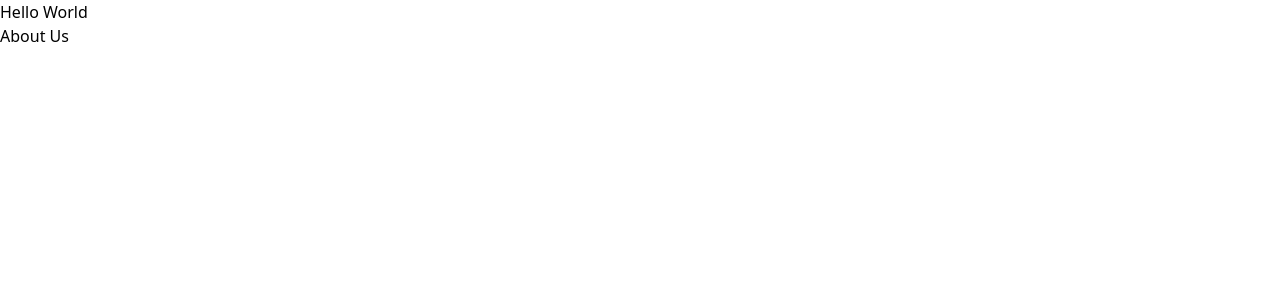
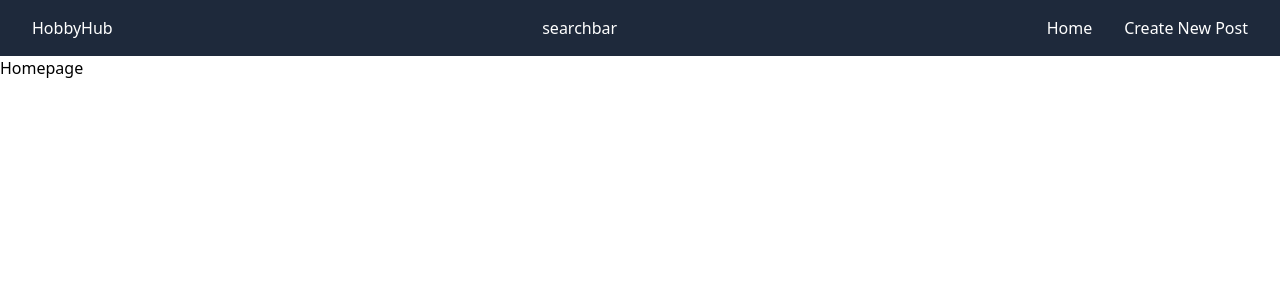
Before and after one commit to cmendez20/HobbyHub, a React (Vite) app: page / in a window 1280 px wide. Shown: the top 300 px of the page. Built offline with nearby package versions, Linux system fonts and the light colour scheme.

Commit message:
feat: add nested navbar with react router outlet

```diff
--- /dev/null
+++ b/src/app/pages/CreatePost.jsx
@@ -0,0 +1,9 @@
+const CreatePost = () => {
+  return (
+    <div>
+      <p>Creat post</p>
+    </div>
+  );
+};
+
+export { CreatePost };
--- /dev/null
+++ b/src/app/pages/Homepage.jsx
@@ -0,0 +1,9 @@
+const Homepage = () => {
+  return (
+    <div>
+      <h1>Homepage</h1>
+    </div>
+  );
+};
+
+export { Homepage };
--- /dev/null
+++ b/src/app/pages/RootLayout.jsx
@@ -0,0 +1,13 @@
+import { Navbar } from '../../components/Navbar';
+import { Outlet } from 'react-router-dom';
+
+const RootLayout = () => {
+  return (
+    <>
+      <Navbar />
+      <Outlet />
+    </>
+  );
+};
+
+export { RootLayout };
--- a/src/app/router.jsx
+++ b/src/app/router.jsx
@@ -1,23 +1,27 @@
-import {
-  createBrowserRouter,
-  RouterProvider,
-  Route,
-  Link,
-} from 'react-router-dom';
+import { createBrowserRouter, RouterProvider } from 'react-router-dom';
+
+import { Homepage } from './pages/Homepage';
+import { CreatePost } from './pages/CreatePost';
+import { RootLayout } from './pages/RootLayout';
 
 const router = createBrowserRouter([
   {
     path: '/',
-    element: (
-      <div>
-        <h1>Hello World</h1>
-        <Link to="about">About Us</Link>
-      </div>
-    ),
-  },
-  {
-    path: 'about',
-    element: <div>About</div>,
+    element: <RootLayout />,
+    children: [
+      {
+        index: true,
+        element: <Homepage />,
+      },
+      {
+        path: 'about',
+        element: <div>About</div>,
+      },
+      {
+        path: 'createPost',
+        element: <CreatePost />,
+      },
+    ],
   },
 ]);
 
--- /dev/null
+++ b/src/components/Navbar.jsx
@@ -0,0 +1,17 @@
+import { Link } from 'react-router-dom';
+import { Searchbar } from './Searchbar';
+
+const Navbar = () => {
+  return (
+    <nav className="bg-slate-800 flex text-white px-8 py-4 justify-between">
+      <Link to="/">HobbyHub</Link>
+      <Searchbar />
+      <div className="flex gap-8">
+        <Link to="/">Home</Link>
+        <Link to="/createPost">Create New Post</Link>
+      </div>
+    </nav>
+  );
+};
+
+export { Navbar };
--- /dev/null
+++ b/src/components/Searchbar.jsx
@@ -0,0 +1,9 @@
+const Searchbar = () => {
+  return (
+    <div>
+      <p>searchbar</p>
+    </div>
+  );
+};
+
+export { Searchbar };
```
Also changed, not shown: src/app/pages/EditPost.jsx (added), src/app/pages/PostDetails.jsx (added).
